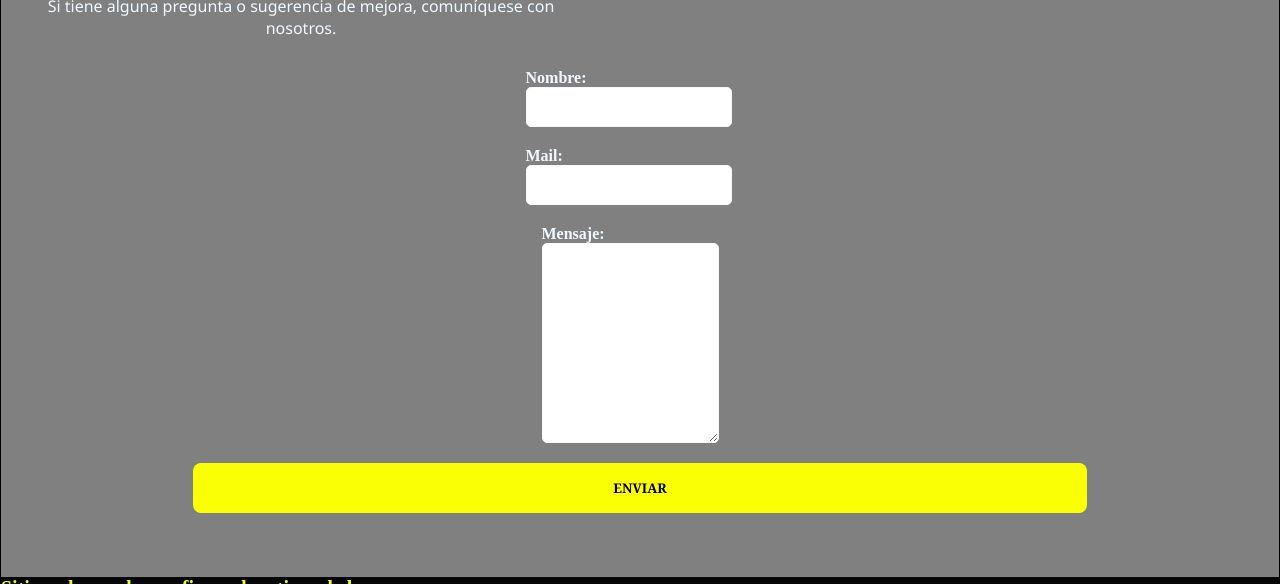
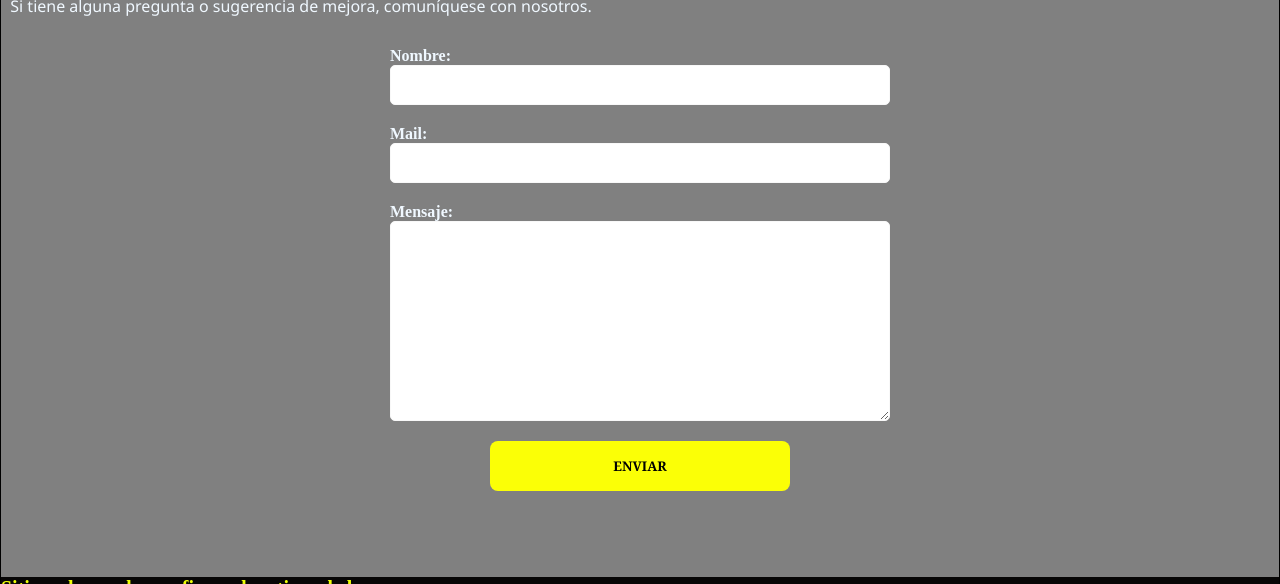
Before and after one commit to lautyn2001/Sitio-Star-Wars-Coder, a plain HTML site: page pages/contacto.html in a window 1280 px wide. Shown: the part 144-728 px from the top of the page. Drawn offline with Linux system fonts and the light colour scheme; a web font is replaced by a local one.

Commit message:
emprolijar

```diff
--- a/styles.css
+++ b/styles.css
@@ -626,7 +626,7 @@ form {
     padding: 0 15px;
     font-size: 15px;
   }
-}
+
 
 /*personajes*/
 .card img {
@@ -646,17 +646,4 @@ form {
   font-size: 15px;
 }
 
-/*contacto*/
-#nombre,
-#mail,
-#mensaje {
-  width: 90%;
 }
-
-.boton {
-  width: 70%;
-}
-
-.consulta {
-  padding: 0 20px;
-}
```
